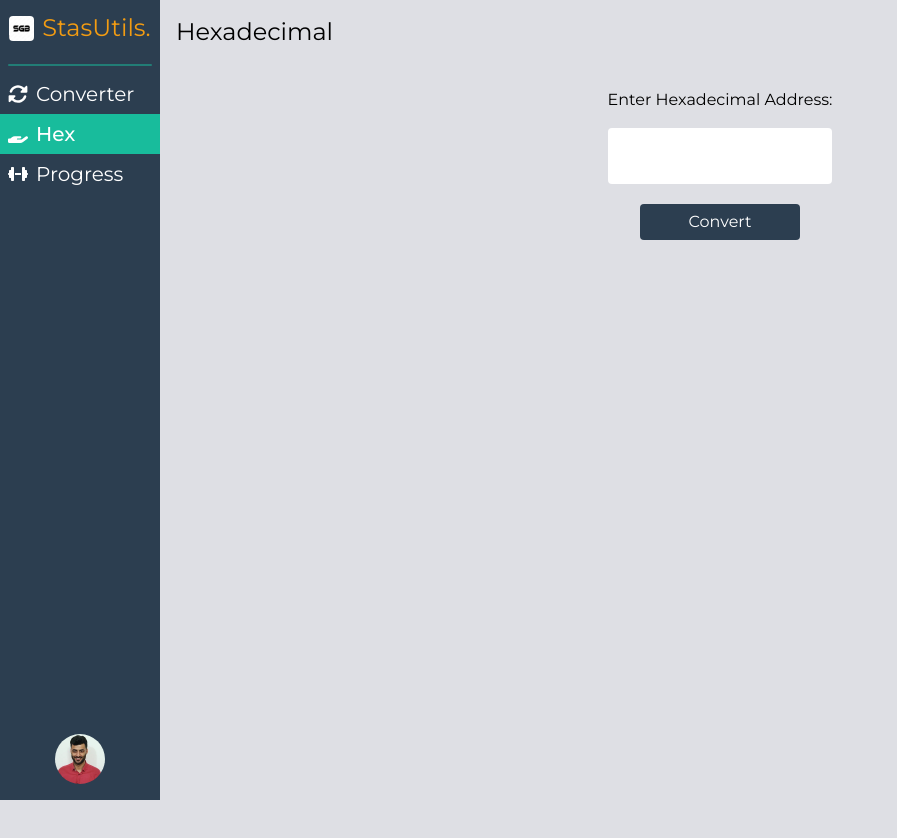
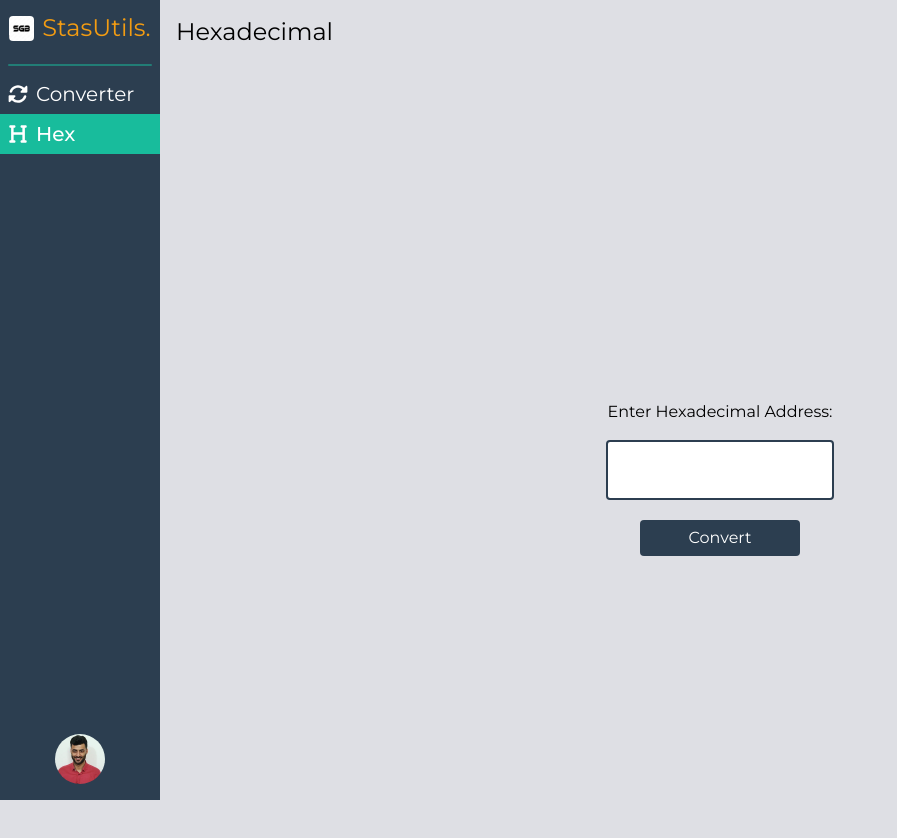
Before and after one commit to StasGavrilov/SGUtils, a Next.js app: page /hex in a window 1280 px wide. Shown: the top 838 px of the page, without its empty margins (0-897 px from the left). Before the commit the page ends 800 px from the top, so only its background shows below. Built offline with nearby package versions, Linux system fonts and the light colour scheme.

Commit message:
hex fixes, and removal of progress page

```diff
--- a/src/app/converter/page.tsx
+++ b/src/app/converter/page.tsx
@@ -26,7 +26,7 @@ export default function Converter() {
   ]
 
   return (
-    <Box title="Converter">
+    <Box title="Time Converter">
       <Table headers={headers} data={data} />
 
       <div className='py-24'>
--- a/src/app/hex/page.tsx
+++ b/src/app/hex/page.tsx
@@ -24,16 +24,37 @@ export default function Hexadecimal() {
 
   const handleInputChange = (event: React.ChangeEvent<HTMLInputElement>) => setHexAddress(event.target.value)
 
-  const handleConversion = () => hexToDecimal(hexAddress)
+  const handleConversion = () => {
+    hexToDecimal(hexAddress)
+    setHexAddress('')
+  }
+
+  const handleKeyDown = (event: React.KeyboardEvent<HTMLInputElement>) => {
+    if (event.key === 'Enter') {
+      handleConversion()
+    }
+  }
 
   return (
     <Box title="Hexadecimal">
-      <div className='flex flex-col justify-center items-center'>
+      <div className='flex flex-col justify-center items-center h-screen'>
+        <div className='relative flex flex-col justify-center items-center w-80'>
           <span className='p-4'>Enter Hexadecimal Address:</span>
-        <input className='p-4 mb-4 rounded' type="text" value={hexAddress} onChange={handleInputChange} />
-        <button className='bg-main p-1 m-1 w-40 h-9 flex justify-center items-center rounded hover:bg-secondary text-white' onClick={handleConversion}>Convert</button>
+          <input
+            className={`p-4 mb-4 rounded border-2 ${error ? 'border-red-500' : 'border-main'} focus:border-secondary hover:border-secondary`}
+            type="text"
+            value={hexAddress}
+            onChange={handleInputChange}
+            onKeyDown={handleKeyDown}
+          />
+          <button
+            className='bg-main p-1 m-1 w-40 h-9 flex justify-center items-center rounded hover:bg-secondary text-white'
+            onClick={handleConversion}
+          >
+            Convert
+          </button>
 
-        <div className="mt-4">
+          <div className="absolute top-full left-0 mt-4 w-full text-center">
             {decimalNumber !== null && (
               <div className="text-green-700 px-4 py-2 mb-4">
                 The decimal equivalent of {hexAddress} is {decimalNumber}
@@ -46,6 +67,7 @@ export default function Hexadecimal() {
             )}
           </div>
         </div>
+      </div>
     </Box>
   )
 }
--- a/src/app/todos/page.tsx
+++ /dev/null
@@ -1,9 +0,0 @@
-import Box from "@/components/Box/Box"
-
-export default function Todo() {
-    return (
-        <Box title="Todo">
-            <div>Todos here..</div>
-        </Box>
-    )
-}
--- a/src/components/Head/navigation.ts
+++ b/src/components/Head/navigation.ts
@@ -1,9 +1,8 @@
-import { faSyncAlt, faDumbbell, faNoteSticky, faTasks, faHandHolding } from '@fortawesome/free-solid-svg-icons'
+import { faSyncAlt, faDumbbell, faNoteSticky, faHeading } from '@fortawesome/free-solid-svg-icons'
 
 export const navigation = [
   { label: 'Converter', target: '/converter', icon: faSyncAlt },
-  { label: 'Hex', target: '/hex', icon: faHandHolding },
-  { label: 'Progress', target: '/progress', icon: faDumbbell },
-  // { label: 'Notes', target: '/notes', icon: faNoteSticky }, TODO:
-  // { label: 'Todos', target: '/todos', icon: faTasks }, TODO:
+  { label: 'Hex', target: '/hex', icon: faHeading },
+  // { label: 'Progress', target: '/progress', icon: faDumbbell }, // not a utility..
+  // { label: 'Notes', target: '/notes', icon: faNoteSticky },
 ]
```
Lines whose indentation alone changed are shown as unchanged.
